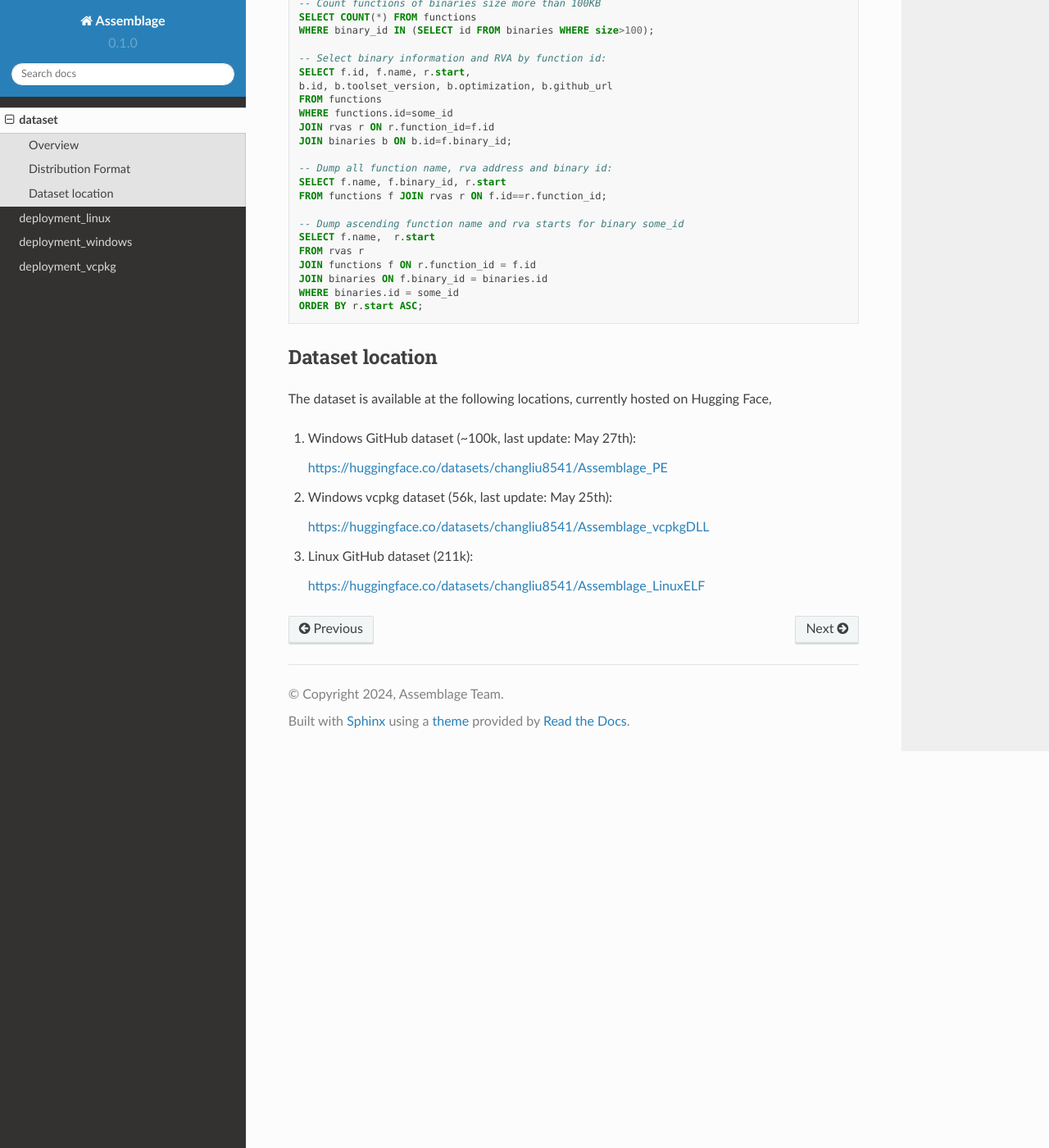
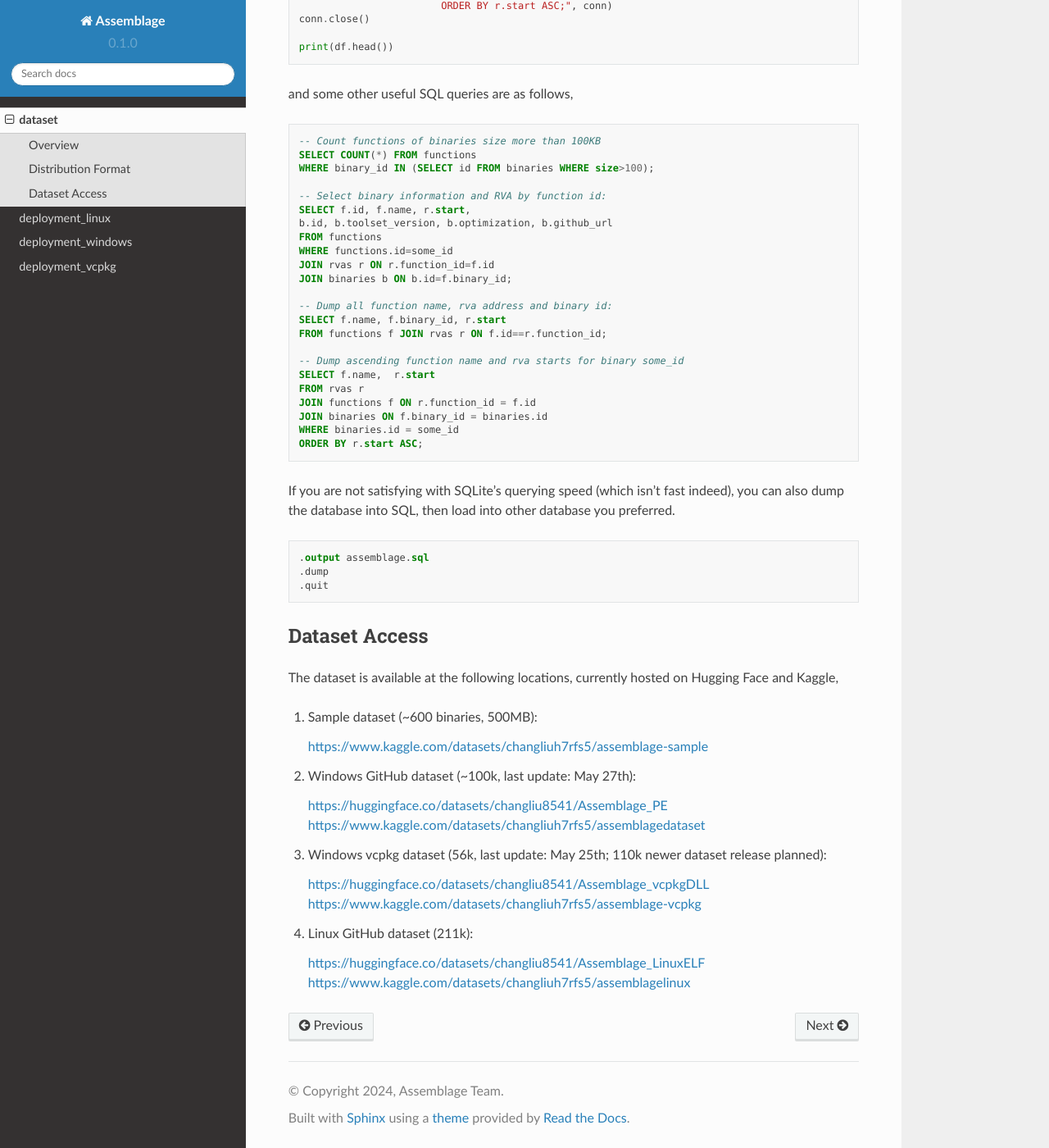
Before and after one commit to changliu98/AssemblageDocs, a Sphinx documentation site: the page built from docs/source/dataset.rst, in a window 1280 px wide and 1400 px high, scrolled down 1875 px. Shown: the whole window at 82% size. Built offline with Sphinx 7.4.7 and the Read the Docs theme 2.0.0, drawn with Linux system fonts in a browser that asks for light colours; some of the changed text lies outside the part shown.

Commit message:
update dataset links

```diff
--- a/docs/source/dataset.rst
+++ b/docs/source/dataset.rst
@@ -10,8 +10,9 @@ Overview
 Assemblage provides datasets on various build configurations, such as CPU arch, compiler, and optimization flags.
 Due to the nature of different tool chains, the datasets are distributed mainly based on the source and tool chain, such as vcpkg on Windows, and Github on Linux.
 
-You can find the `Datasheet <https://assemblage-dataset.net/assets/total-datasheet.pdf>`_ of the whole dataset
-
+.. image:: assets/pipeline.png
+  :width: 500
+  :alt: Dataset generation pipeline
 
 .. note::
     Currently we are only releaseing binaries built from repositories that have license.
@@ -89,19 +90,38 @@ and some other useful SQL queries are as follows,
       WHERE binaries.id = some_id
       ORDER BY r.start ASC;
 
-Dataset location
+If you are not satisfying with SQLite's querying speed (which isn't fast indeed), you can also dump the database into SQL, then load into
+other database you preferred.
+
+.. code-block:: sql
+
+   .output assemblage.sql
+   .dump
+   .quit
+
+Dataset Access
 ----------------
 
-The dataset is available at the following locations, currently hosted on Hugging Face,
+The dataset is available at the following locations, currently hosted on Hugging Face and Kaggle,
+
+#. Sample dataset (~600 binaries, 500MB):
+
+   https://www.kaggle.com/datasets/changliuh7rfs5/assemblage-sample
+
 
 #. Windows GitHub dataset (~100k, last update: May 27th):
 
    https://huggingface.co/datasets/changliu8541/Assemblage_PE
+   https://www.kaggle.com/datasets/changliuh7rfs5/assemblagedataset
 
-#. Windows vcpkg dataset (56k, last update: May 25th):
+
+#. Windows vcpkg dataset (56k, last update: May 25th; 110k newer dataset release planned):
 
    https://huggingface.co/datasets/changliu8541/Assemblage_vcpkgDLL
+   https://www.kaggle.com/datasets/changliuh7rfs5/assemblage-vcpkg
+
 
 #. Linux GitHub dataset (211k):
 
    https://huggingface.co/datasets/changliu8541/Assemblage_LinuxELF
+   https://www.kaggle.com/datasets/changliuh7rfs5/assemblagelinux
--- a/docs/source/deployment_windows.rst
+++ b/docs/source/deployment_windows.rst
@@ -128,9 +128,11 @@ Optional: Recover dataset
 
     Assemblage can recover the state from previous running state and remake the binary dataset from the last state, which can be useful
     if the binary itself can not be distributed. To reload the previous state, grab some of the following recipe(in JSON format), and
-    boot up the CLI, go to `loadrepo` option, and provide the JSON file, system will build the dataset from the provided file.
+    boot up the CLI, navigate to `loadrepo` option, and provide the JSON file, system will build the dataset from the provided file.
 
     :download:`sept25.json.zip <assets/sept25.json.zip>`
+    :download:`winpe_recipe.zip <assets/winpe_recipe.zip>`
+
 
     .. warning::
         The previous state is not guaranteed to be the same as the current state, as the repository may have been hidden/deleted, some binaries might not be recovered.
--- a/pyproject.toml
+++ b/pyproject.toml
@@ -3,6 +3,6 @@ requires = ["flit_core >=3.2,<4"]
 build-backend = "flit_core.buildapi"
 
 [project]
-name = "lumache"
+name = "assemblage"
 authors = [{name = "Chang", email = "cliu57@syr.edu"}]
 dynamic = ["version", "description"]
```
Also changed, not shown: other parts of docs/source/dataset.rst (+2 -2 lines), docs/source/deployment_linux.rst (+16 -0 lines), docs/source/assets/pipeline.png (added), docs/source/assets/sqlite_schema.png, docs/source/assets/tableinfo.png (added), 2 other files.
